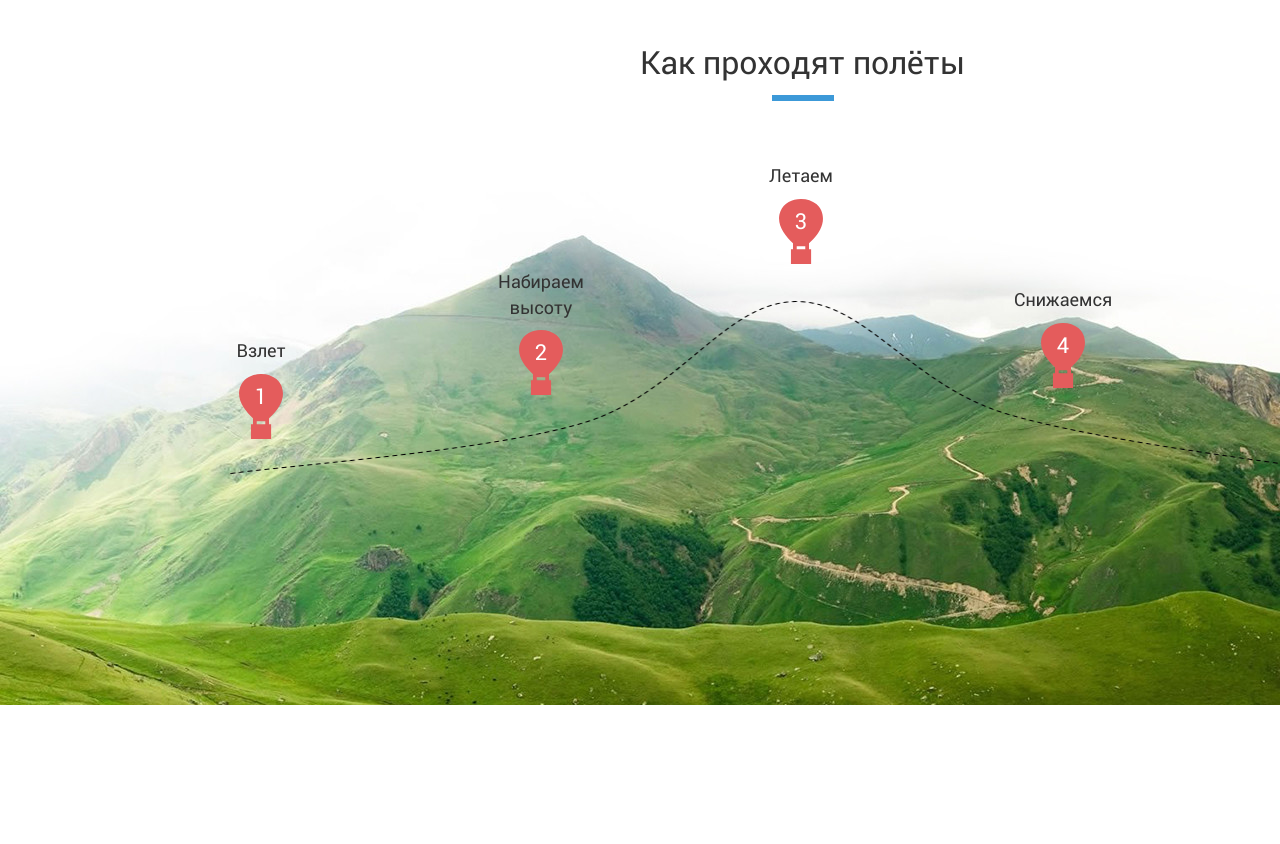
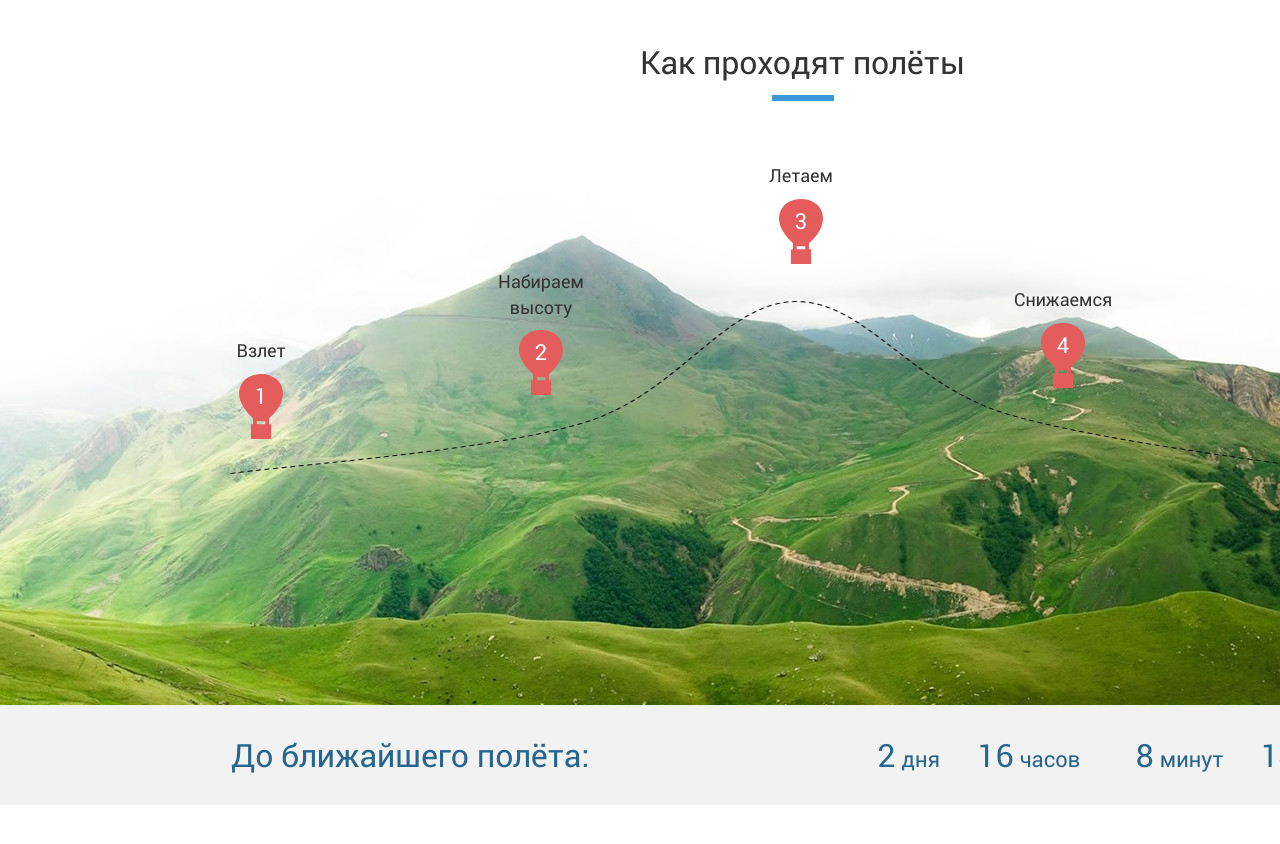
Before and after one commit to dkrupenya/aerostats, a website: page src/index.html in a window 1280 px wide. Shown: the part 1914-2758 px from the top of the page. Drawn offline with nearby package versions, Linux system fonts and the light colour scheme; files that its build step writes are made by us from their sources.

Commit message:
Section Time-to-flight is pixel perfect

```diff
--- a/src/css/style.less
+++ b/src/css/style.less
@@ -13,14 +13,13 @@
 .row {
   padding-left: @grid-gutter / 2;
   padding-right: @grid-gutter / 2;
-}
-.row:before,
-.row:after {
-  content: " ";
-  display: table;
-}
-.row:after {
-  clear: both;
+  &:before, &:after {
+    content: " ";
+    display: table;
+  }
+  &:after {
+    clear: both;
+  }
 }
 .col(@index) {
     width: percentage((@index / @grid-columns)) - @grid-gutter;
@@ -366,3 +365,34 @@ h1, h2, h3 {
     }
   }
 }
+/* Section Time-to-flight */
+.time-to-flight {
+  background-color: #f2f2f2;
+  color: #26668e;
+  font-size: 32px;
+  height: 100px;
+  line-height: 100px;
+  & .container {
+    .row;
+  }
+  & p:first-child {
+    .col(6);
+    margin-left: 11px;
+
+  }
+  & p:last-child {
+    .col(6);
+    float: right;
+    text-align: right;
+    font-size: 22px;
+    margin-right: 5px;
+  }
+  &__time {
+    font-size: 32px;
+    margin-left: 30px;
+    margin-right: 6px;
+    display: inline-block;
+    width: 38px; //правильно проставить ширину блоку, чтобы слова не прыгали при работе  счётчика
+
+  }
+}
--- a/src/index.html
+++ b/src/index.html
@@ -82,7 +82,19 @@
             <p class="how-to-fly__stage-5">Садимся</p>
         </div>
     </section>
+    <section class="time-to-flight">
+        <div class="container">
+            <p>До ближайшего полёта:</p>
+            <p> <span class="time-to-flight__time" id="time-to-flight__days">2  </span>дня
+                <span class="time-to-flight__time" id="time-to-flight__hours">16 </span>часов
+                <span class="time-to-flight__time" id="time-to-flight__minutes">8  </span>минут
+                <span class="time-to-flight__time" id="time-to-flight__seconds">14 </span>секунд
+            </p>
+        </div>
+    </section>
 
+
+    <!-- SVG images -->
     <svg xmlns="http://www.w3.org/2000/svg" xmlns:xlink="http://www.w3.org/1999/xlink" style="display: none;">
         <g id="icon-left-arrow">
             <path d="M0.687,17.635 L14.975,31.445 C15.884,32.323 17.357,32.323 18.266,31.445 C19.174,30.567
```
